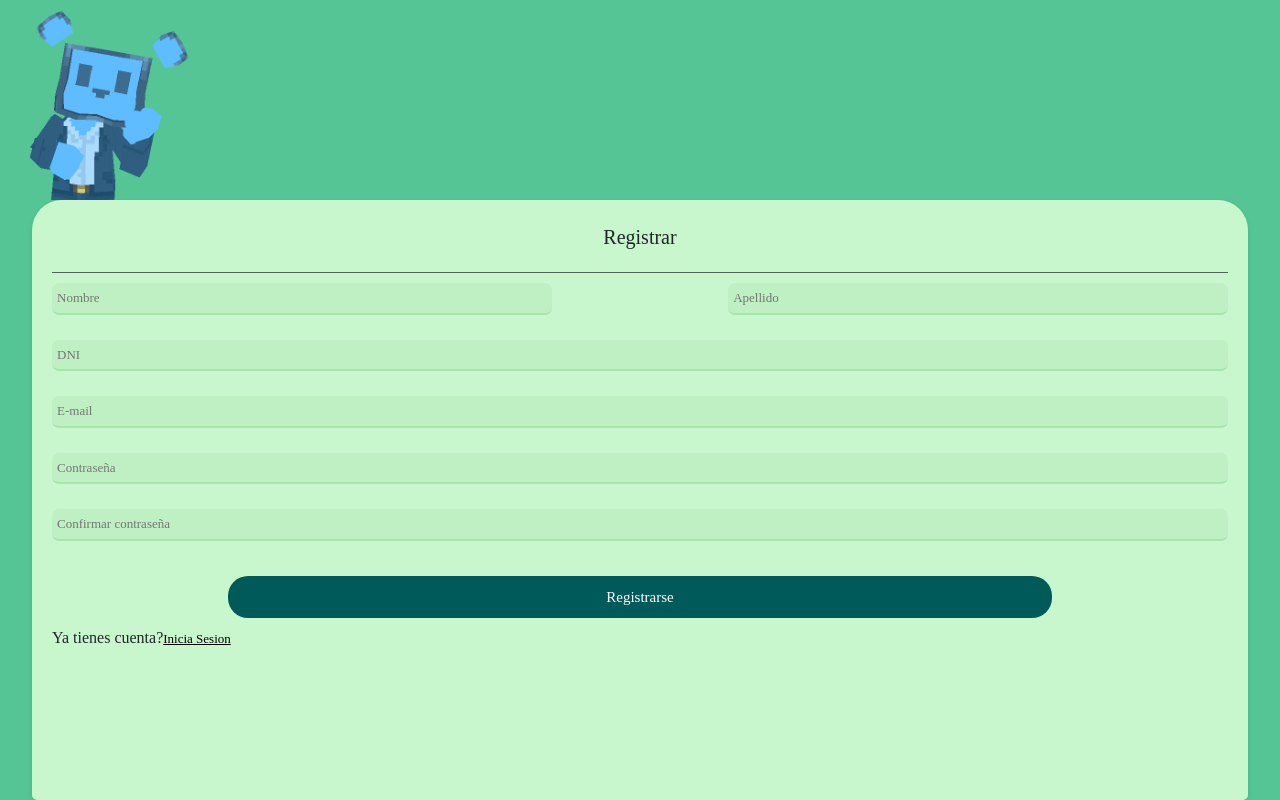
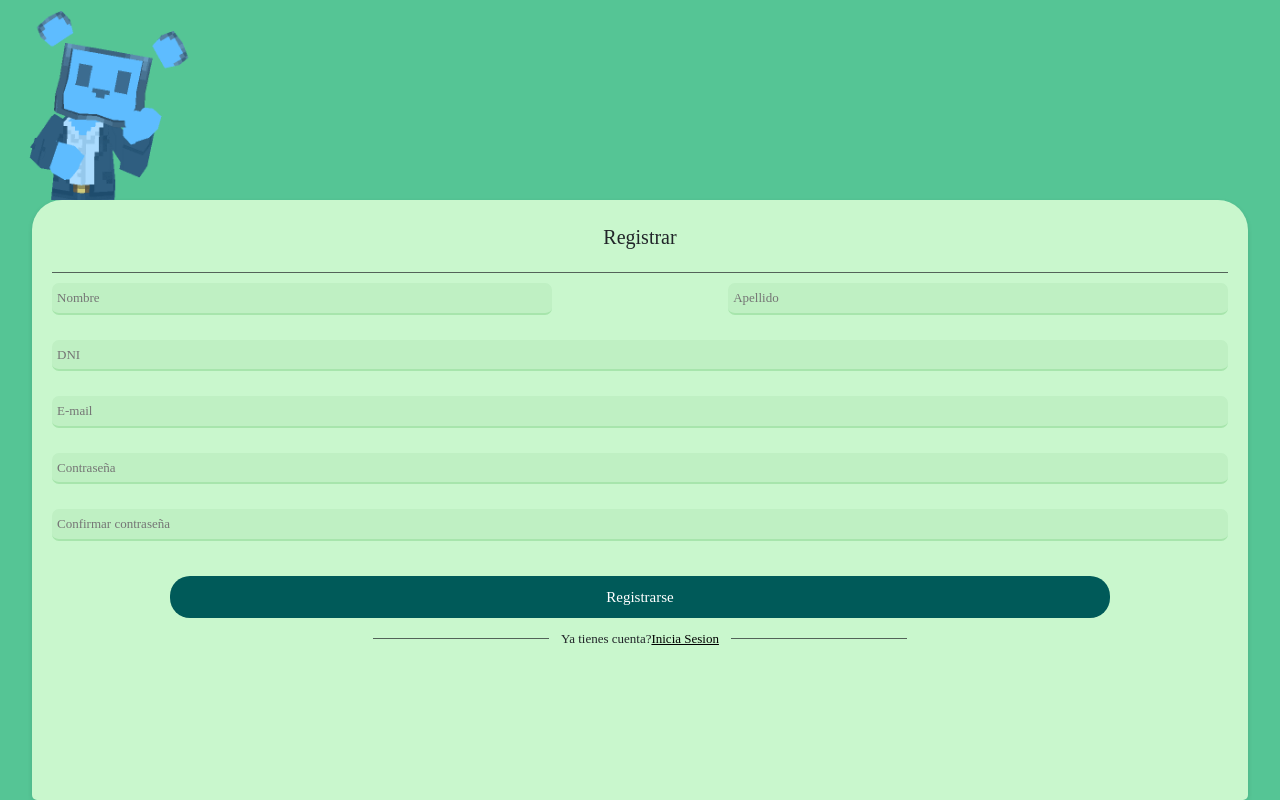
Before and after one commit to vazqueznahuel/Clementina, a React (Create React App) app: page /Registro in a window 1280 px wide. Built offline with nearby package versions, Linux system fonts and the light colour scheme; no server answers; what react-three-fiber would draw is missing.

Commit message:
Acomodando detalles formularios

```diff
--- a/src/App.css
+++ b/src/App.css
@@ -140,7 +140,7 @@ body {
 }
 
 .button {
-    width: 70%;
+    width: 80%;
     padding: 10px;
     font-size: 15px;
     margin: 10px auto;
--- a/src/components/login/login.jsx
+++ b/src/components/login/login.jsx
@@ -79,7 +79,7 @@ function Login(props) {
           <input className='input-field' placeholder="E-mail" type='text' id='email'/>
           <div style={{position: 'relative'}}>
             <input className='input-field' type={showPassword ? "text" : "password"} placeholder='contraseña' id='password'/>
-            <button onClick={toggleShowPassword} type="button" style={{position: 'absolute', right: 25, top: 10, border: 'none', backgroundColor: 'transparent'}}>
+            <button onClick={toggleShowPassword} type="button" style={{position: 'absolute', right: 25, top: 4, border: 'none', backgroundColor: 'transparent'}}>
               <FontAwesomeIcon icon={showPassword ? faEyeSlash : faEye} />
             </button>
             {error && <p style={{ color: 'red' }}>{error}</p>}
--- a/src/components/register/register.jsx
+++ b/src/components/register/register.jsx
@@ -128,13 +128,15 @@ function Register(props) {
           <button className='button'>Registrarse</button>
           </div>
         </form>
-
+        <div className='div-center'>
+        <hr className='Line-separator'/>
         <h6 className=''> Ya tienes cuenta?
             <Link to='/Login' className='link-enlace'>
                 Inicia Sesion
             </Link>
         </h6>
-
+        <hr className='Line-separator'/>
+        </div>
       </div>
     </>
     );
```
